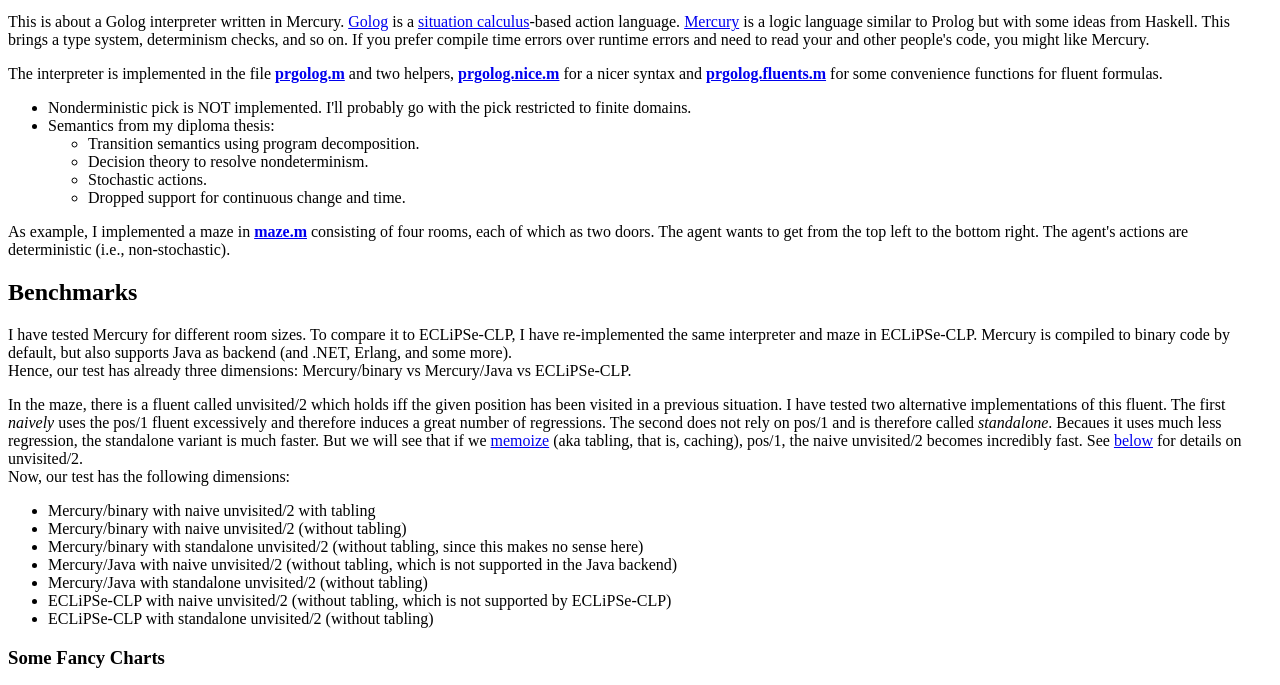
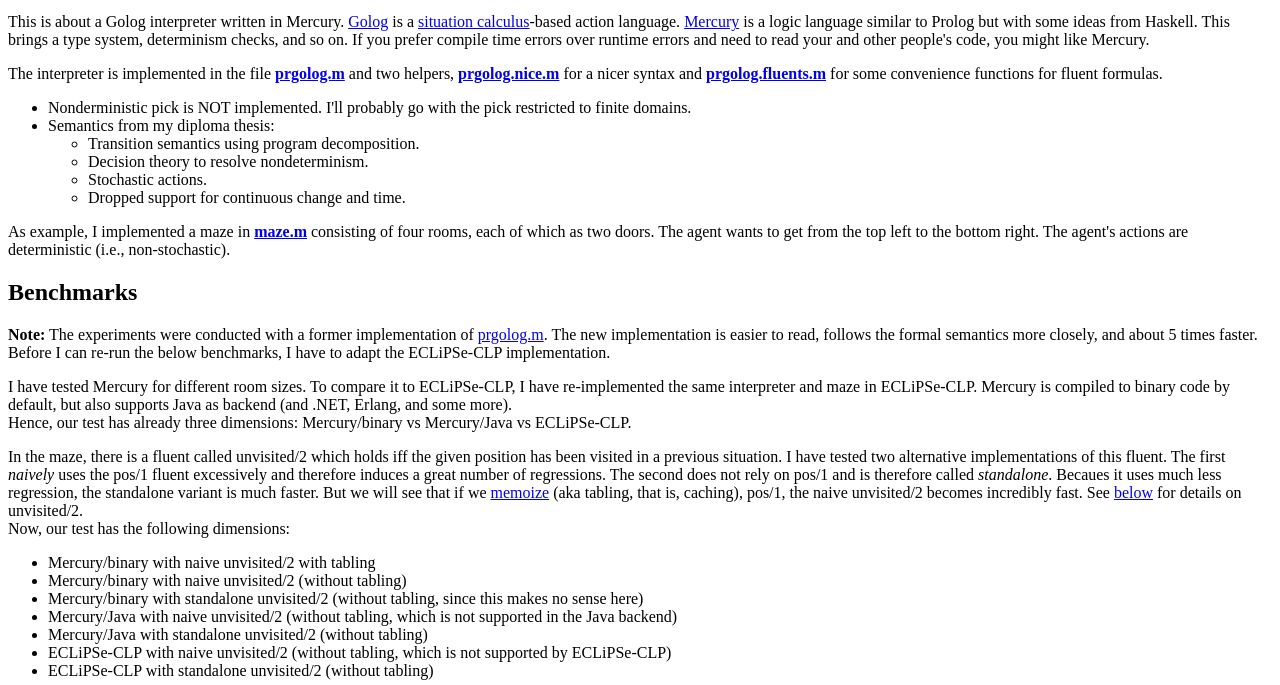
Before and after one commit to schwering/prgolog-old, a plain HTML site: page README.html in a window 1280 px wide. Shown: the part 87-772 px from the top of the page. Drawn offline with Linux system fonts and the light colour scheme.

Commit message:
Some more simplifications.

```diff
--- a/README.html
+++ b/README.html
@@ -47,6 +47,16 @@
 
 
     <h2>Benchmarks</h2>
+
+    <p>
+    <b>Note:</b>
+    The experiments were conducted with a former implementation of
+    <a href="prgolog.m">prgolog.m</a>.
+    The new implementation is easier to read, follows the formal semantics more
+    closely, and about 5 times faster.
+    Before I can re-run the below benchmarks, I have to adapt the ECLiPSe-CLP
+    implementation.
+    </p>
 
     <p>
     I have tested Mercury for different room sizes.
```
Also changed, not shown: 4 other files.
